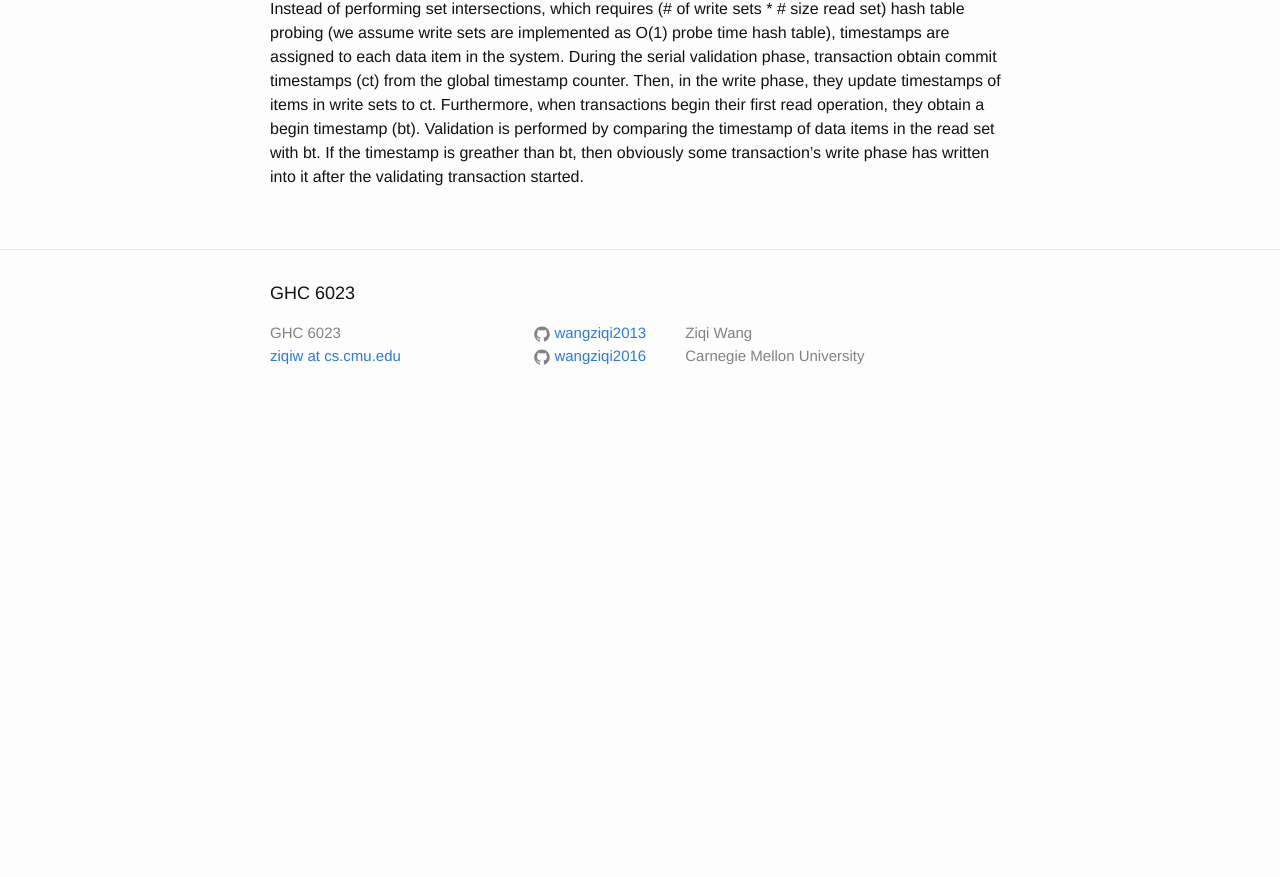
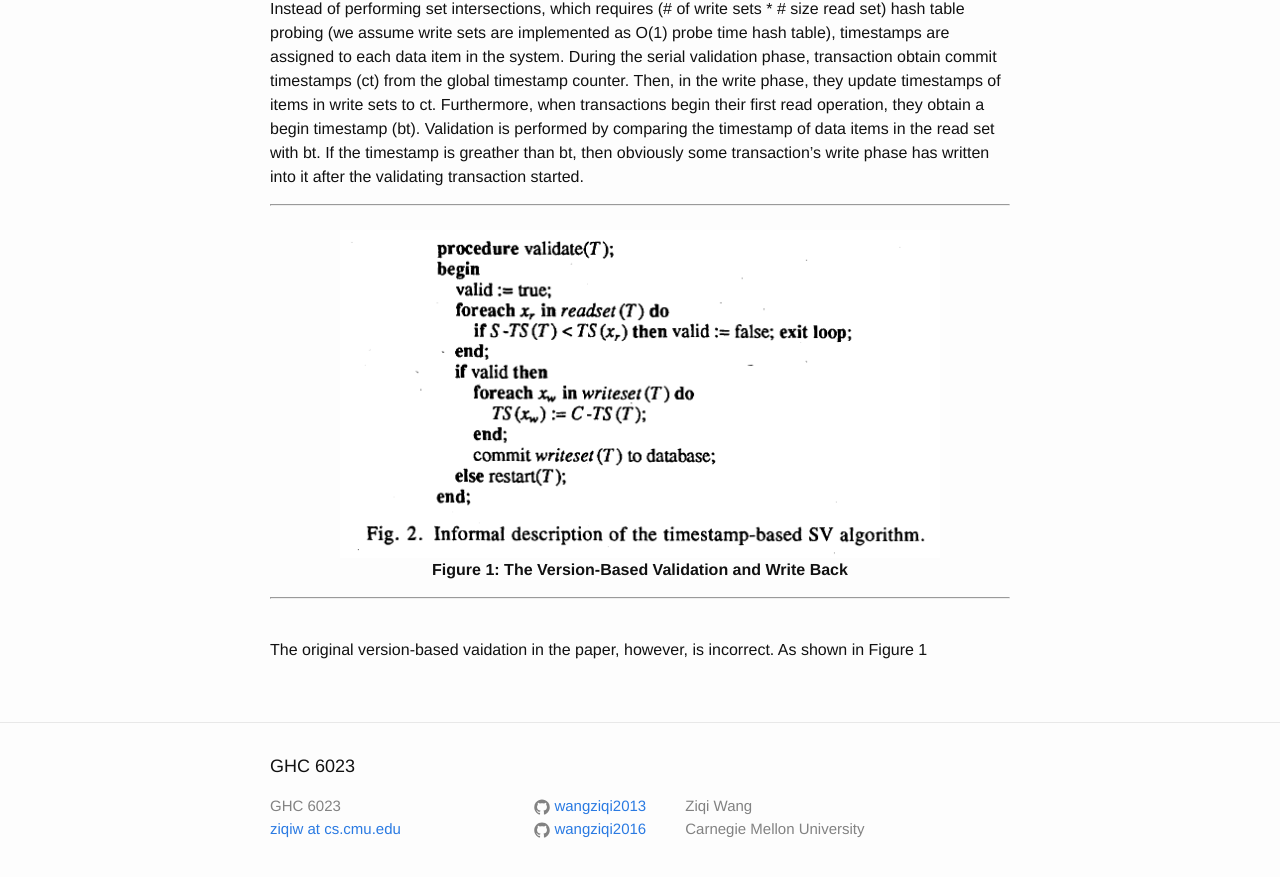
Before and after one commit to wangziqi2013/wangziqi2013.github.io, a Jekyll site: the page built from _posts/2018-03-20-Improving-the-Perf-of-OCC-Algo-through-TS-and-Ver.markdown, in a window 1280 px wide and 900 px high, scrolled down 978 px. Shown: the top 877 px of the window. Built offline with Jekyll 4.4.1, drawn with Linux system fonts in a browser that asks for light colours; before the commit the page ends 1405 px from its top, so only the background shows below that.

Commit message:
Adding Figure 1

```diff
--- a/_posts/2018-03-20-Improving-the-Perf-of-OCC-Algo-through-TS-and-Ver.markdown
+++ b/_posts/2018-03-20-Improving-the-Perf-of-OCC-Algo-through-TS-and-Ver.markdown
@@ -34,3 +34,13 @@ Then, in the write phase, they update timestamps of items in write sets to ct. F
 when transactions begin their first read operation, they obtain a begin timestamp (bt). Validation is
 performed by comparing the timestamp of data items in the read set with bt. If the timestamp is greather than bt,
 then obviously some transaction's write phase has written into it after the validating transaction started.
+
+<hr />
+<br />
+![Version Based Validation]({{ "/static/ver-validation/figure1-wrong-algo.png" | prepend: site.baseurl }} "Version Based Validation"){: width="600px"}
+<br />
+**Figure 1: The Version-Based Validation and Write Back**
+{: align="middle"}
+<hr /><br />
+
+The original version-based vaidation in the paper, however, is incorrect. As shown in Figure 1
```
Also changed, not shown: static/ver-validation/figure1-wrong-algo.png (added).
